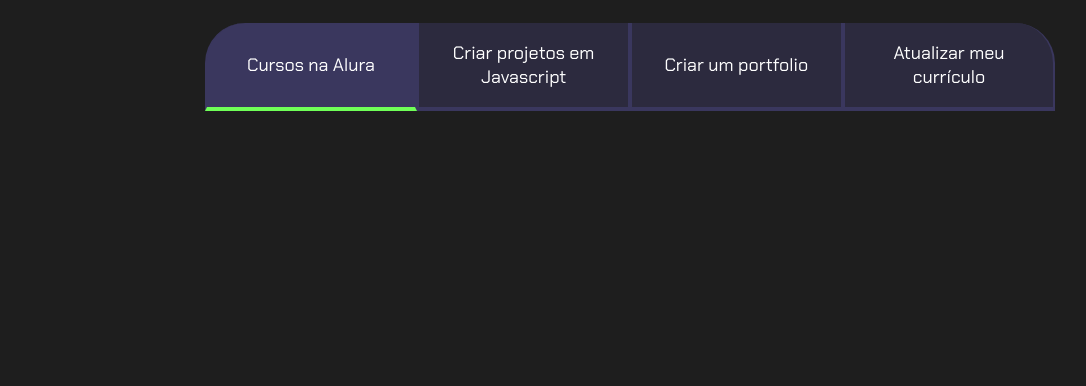
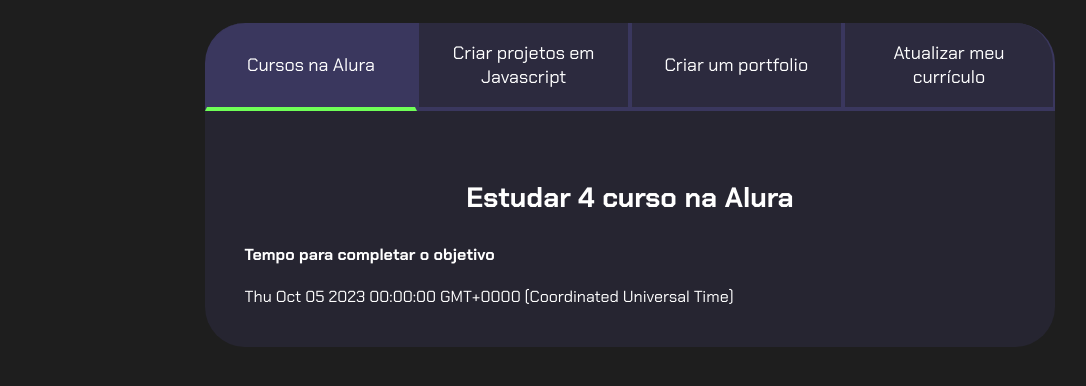
Before and after one commit to jessikagabi/Projeto-de-Vida, a plain HTML site: page index.html in a window 1280 px wide. Both pictures are taken after a click on the element 639 px from the left and 147 px from the top of the page. Shown: the part 80-466 px from the top of the page, without its empty margins (10-1096 px from the left). Drawn offline with Linux system fonts and the light colour scheme.

Commit message:
Add files via upload

```diff
--- a/index.html
+++ b/index.html
@@ -18,22 +18,26 @@
             <button class="botao">Criar um portfolio</button>
             <button class="botao">Atualizar meu currículo</button>
         </div>
-        <div class="abas-texto">
+        <div class="abas-textos">
             <div class="aba-conteudo ativo">
                 <h3 class="aba-conteudo-titulo-principal">Estudar 4 curso na Alura</h3>
                 <h4 class="aba-conteud0-titulo-secundario">Tempo para completar o objetivo</h4>
+                <div class="contador"></div>
             </div>
             <div class="aba-conteudo">
                 <h3 class="aba-conteudo-titulo-principal">Criar 5 projetos em Javascript</h3>
                 <h4 class="aba-conteud0-titulo-secundario">Tempo para completar o objetivo</h4>
+                <div class="contador"></div>
             </div>
             <div class="aba-conteudo">
                 <h3 class="aba-conteudo-titulo-principal">Criar um portfolio com os meu 3 melhores projetos</h3>
                 <h4 class="aba-conteud0-titulo-secundario">Tempo para completar o objetivo</h4>
+                <div class="contador"></div>
         </div>
         <div class="aba-conteudo">
             <h3 class="aba-conteudo-titulo-principal">Atualizar meu curriculo com os certiicados da Alura</h3>
             <h4 class="aba-conteud0-titulo-secundario">Tempo para completar o objetivo</h4>
+            <div class="contador"></div>
                 </div>
             </div>
         </div>
--- a/main.js
+++ b/main.js
@@ -1,13 +1,20 @@
 const botoes = document.querySelectorAll(".botoes");
+const textos = document.querySelectorAll(".aba-conteudo");
 
 for (let i=0; i < botoes.length; i++){
     botoes[i].onclick = function(){
 
         for(let j=0;j<botoes.length;j++){
             botoes[j].classList.remove("ativo");
+            textos[j].classList.remove("ativo");
         }
         botoes[i].classList.add("ativo");
+        textos[i].classList.add("ativo");
     }
-   console.log();
+}
 
-}
+const contadores = document.querySelectorAll(".contador");
+const tempoObjetivo1 = new Date("2023-10-05T00:00:00");
+let tempoAtual = new Date();
+
+contadores[0].textContent = tempoObjetivo1;
--- a/style.css
+++ b/style.css
@@ -83,7 +83,7 @@
     border-radius: 0 0 40px 40px;
 }
 
-.aba-conteudo-ativo {
+.aba-conteudo.ativo {
     display: block;
 }
 
```
